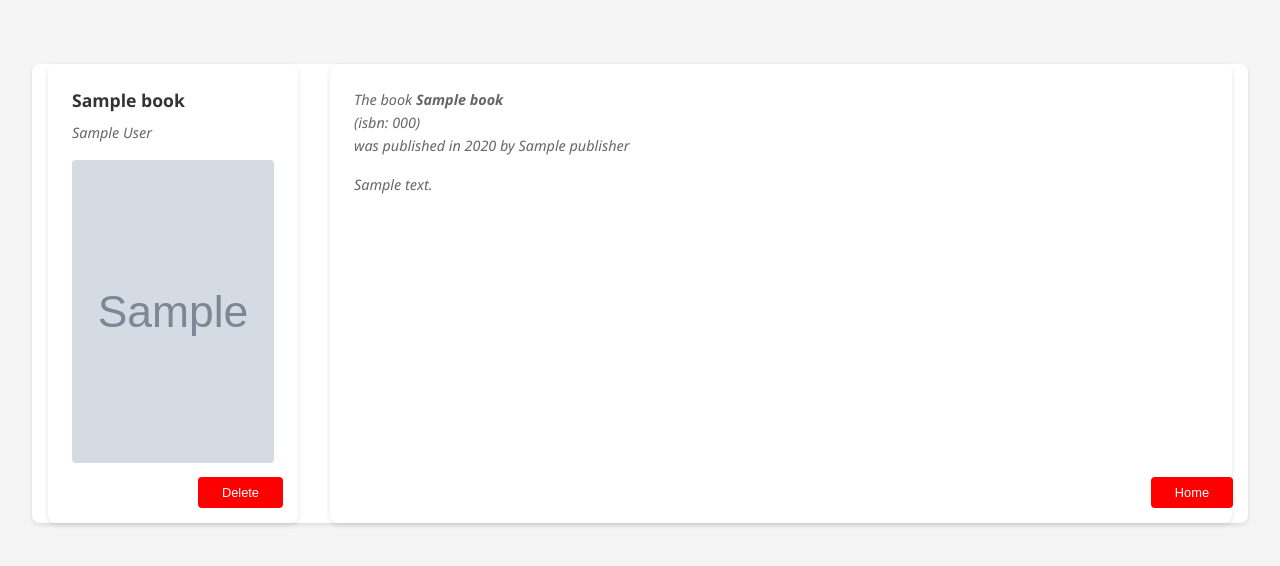
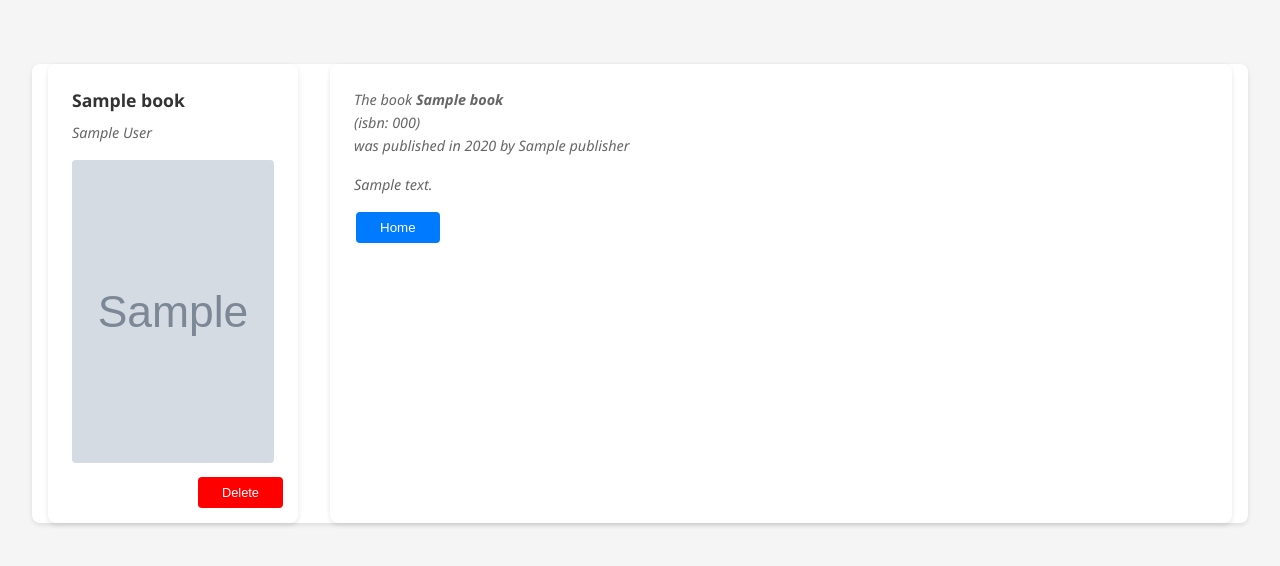
Before and after one commit to Tombunzel/bookAlchemy, a Flask app: template templates/book.html in a window 1280 px wide. Shown: the top 566 px of the page. Run offline with Flask 3, Linux system fonts and the light colour scheme; the template is opened without the code that fills it: most values are stand-ins (such as "Sample title", 1, 10 or a date in 2020); grey boxes marked "Sample" are stand-in pictures; parts of the project's set-up code (start-up, migrations or seed data) failed here and were passed over.

Commit message:
adjusting home button

```diff
--- a/templates/book.html
+++ b/templates/book.html
@@ -24,7 +24,7 @@
         <p>{{ book['description'] }}</p>
         <form action="/" method="get" style="display:inline;" class="delete-form">
         <input type="hidden">
-        <input type="submit" value="Home" class="delete-button">
+        <input type="submit" value="Home" class="home-button">
         </form>
       </aside>
     </div>
```
